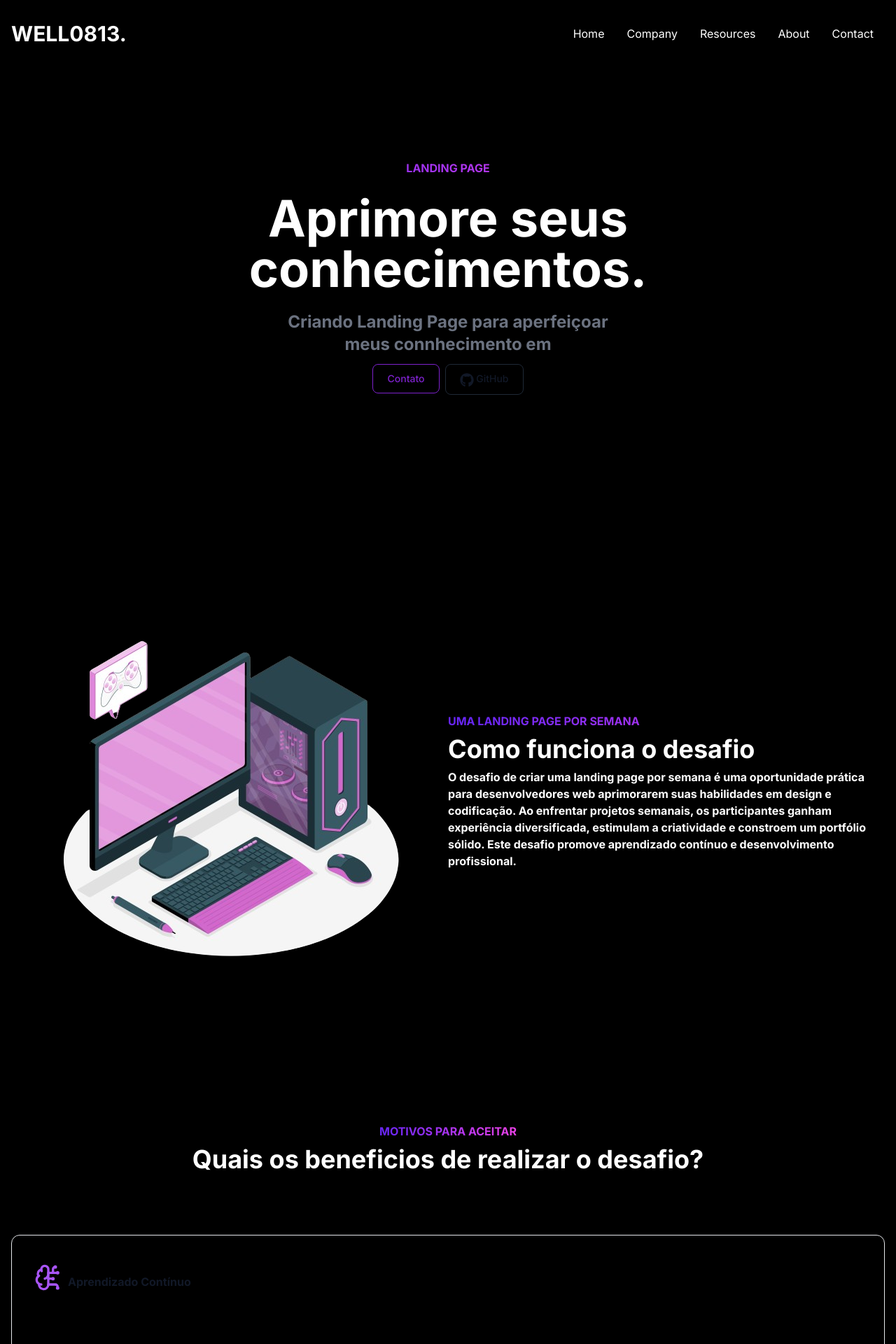
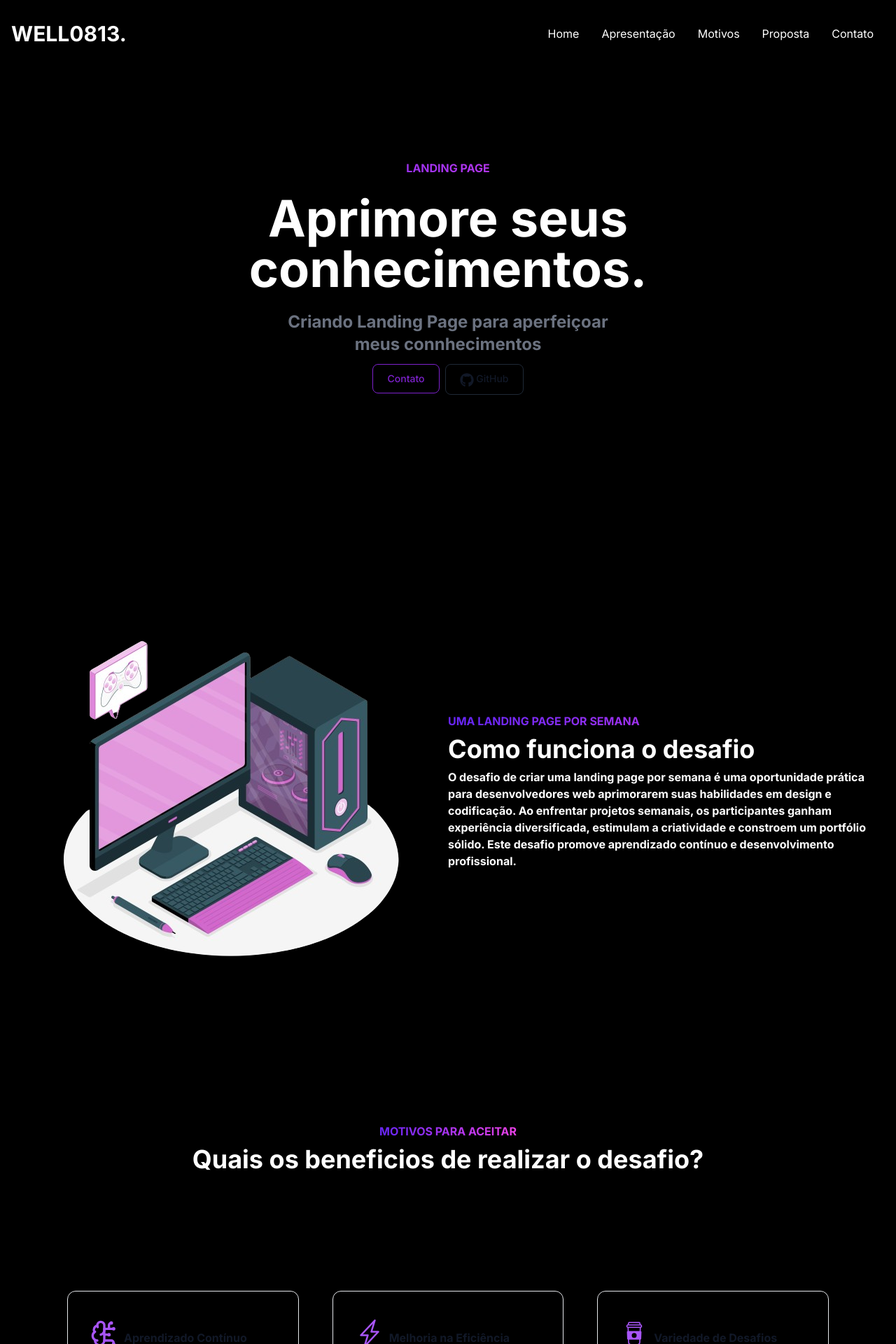
Before and after one commit to wellington0813/primeira_lp_chalenge, a Next.js app: page / in a window 1280 px wide. Shown: the top 1920 px of the page at 70% size. Built offline with nearby package versions, Linux system fonts and the light colour scheme.

Commit message:
Feat: ajuste de grid e margem

```diff
--- a/src/components/Benefits.tsx
+++ b/src/components/Benefits.tsx
@@ -70,9 +70,9 @@ const Benefits = () => {
                 </div>
             </div>
 
-            <div>
+            <div className="md:m-20 grid grid-cols-1 gap-4  md:grid-cols-3">
                 {beneficios.map((card) => (
-                    <div key={card.id} className="box-border relative gap-3 p-8 overflow-hidden text-black no-underline border dark:text-white rounded-xl dark:border-neutral-800 m-4">
+                    <div key={card.id} className="box-border grid-cols-3 relative gap-3 p-8 overflow-hidden text-black no-underline border dark:text-white rounded-xl dark:border-neutral-800 m-4">
                         <div className="flex gap-2 items-center">
                             {card.icon}
                             <h3 className="font-bold text-gray-900 font-space-grotesk dark:text-white">
--- a/src/components/Hero.tsx
+++ b/src/components/Hero.tsx
@@ -13,7 +13,7 @@ const Hero = () => {
                 <h1 className='md:text-7xl sm:text-6xl text-4xl font-bold md:py-6'>Aprimore seus conhecimentos.</h1>
                 <div>
                     <p className="md:text-2xl sm:text-1xl text-xl font-bold text-gray-500">Criando Landing Page para aperfeiçoar</p>
-                    <p className="md:text-2xl sm:text-1xl text-xl font-bold text-gray-500"> meus connhecimento em </p>
+                    <p className="md:text-2xl sm:text-1xl text-xl font-bold text-gray-500"> meus connhecimentos</p>
                 </div>
                 <div className="flex justify-center mt-3">
                     <div>
--- a/src/components/Navbar.tsx
+++ b/src/components/Navbar.tsx
@@ -12,10 +12,10 @@ const Navbar = () => {
            <h1 className="w-full text-3xl font-bold text">WELL0813.</h1>
             <ul className="hidden md:flex">
                 <li className="p-4">Home</li>
-                <li className="p-4">Company</li>
-                <li className="p-4">Resources</li>
-                <li className="p-4">About</li>
-                <li className="p-4">Contact</li>
+                <li className="p-4">Apresentação</li>
+                <li className="p-4">Motivos</li>
+                <li className="p-4">Proposta</li>
+                <li className="p-4">Contato</li>
             </ul>
             <div onClick={handleNav} className="block md:hidden">
                 {!nav ?  <TiTimes  size={40}/> :  <TiThMenu size={30}/>}
@@ -24,10 +24,10 @@ const Navbar = () => {
                 <h1 className="w-full text-3xl font-bold text m-4">WELL0813.</h1>
                 <ul className="p-4">
                     <li className="p-4 border-b border-gray-600">Home</li>
-                    <li className="p-4 border-b border-gray-600">Company</li>
-                    <li className="p-4 border-b border-gray-600">Resources</li>
-                    <li className="p-4 border-b border-gray-600">About</li>
-                    <li className="p-4">Contact</li>
+                    <li className="p-4 border-b border-gray-600">Apresentação</li>
+                    <li className="p-4 border-b border-gray-600">Motivos</li>
+                    <li className="p-4 border-b border-gray-600">Proposta</li>
+                    <li className="p-4">Contato</li>
                 </ul>
             </div>
         </div>
```
